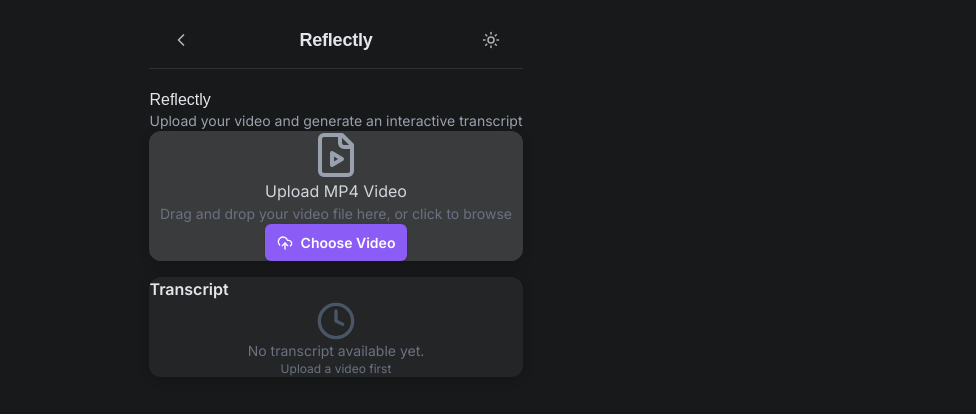
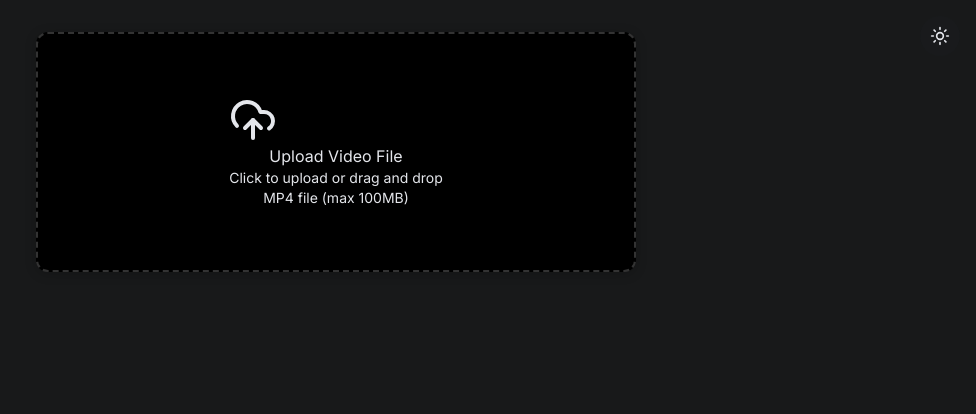
Before and after one commit to ShaikMoosa/Reflectly, a Next.js app: page / in a window 1280 px wide. Shown: the top 414 px of the page, without its empty margins (304-1280 px from the left). Built offline with nearby package versions, Linux system fonts and the light colour scheme.

Commit message:
Update UI with light theme, improved spacing and layout as requested

```diff
--- a/app/globals.css
+++ b/app/globals.css
@@ -31,6 +31,19 @@
   --upload-bg: #000000;
   --card-shadow: 0 2px 12px rgba(0, 0, 0, 0.2);
   --divider-color: rgba(255, 255, 255, 0.1);
+
+  /* Light theme colors */
+  --bg-light: #FAFAFA;
+  --bg-card-light: #FFFFFF;
+  --bg-card-hover-light: #F5F5F5;
+  --text-primary-light: #333333;
+  --text-secondary-light: #666666;
+  --text-muted-light: rgba(0, 0, 0, 0.5);
+  --border-color-light: rgba(0, 0, 0, 0.1);
+  --divider-color-light: rgba(0, 0, 0, 0.1);
+  --button-bg: #000000;
+  --button-hover: #333333;
+  --card-shadow-light: 0 2px 8px rgba(0, 0, 0, 0.1);
 }
 
 body {
@@ -110,9 +123,9 @@
   box-shadow: 0 4px 16px rgba(0, 0, 0, 0.25);
 }
 
-/* Updated button styles to match Facebook/Meta design */
+/* Updated button styles to match requested black design */
 .modern-button {
-  background-color: var(--accent-purple);
+  background-color: var(--button-bg);
   color: white;
   padding: 8px 12px;
   border-radius: 6px;
@@ -127,10 +140,11 @@
   border: none;
   min-width: 100px;
   box-shadow: 0 1px 2px rgba(0, 0, 0, 0.2);
+  margin-right: 10px;
 }
 
 .modern-button:hover {
-  background-color: var(--accent-purple-hover);
+  background-color: var(--button-hover);
   filter: brightness(1.1);
 }
 
@@ -248,13 +262,14 @@
   overflow: hidden;
 }
 
+/* Transcript styles */
 .transcript-item {
-  padding: 12px;
-  border-radius: 0;
-  border-left: none;
-  border-right: none;
-  border-top: none;
-  margin-bottom: 0;
+  padding: 12px 16px;
+  border-bottom: 1px solid var(--divider-color);
+  transition: background-color 0.15s ease;
+  display: flex;
+  align-items: flex-start;
+  gap: 12px;
 }
 
 .transcript-item:last-child {
@@ -262,117 +277,151 @@
 }
 
 .text-transcript {
+  font-size: 14px;
+  line-height: 1.5;
   color: var(--text-primary);
-  font-size: 14px;
-  line-height: 1.4;
-  font-weight: 400;
+  flex: 1;
+  margin-top: 2px;
 }
 
-/* Improve section headers */
+/* Add margin between video title and video */
 #transcript-heading {
   font-size: 16px;
   font-weight: 600;
-  color: var(--text-primary);
+  margin-top: 20px;
+  margin-bottom: 10px;
+  padding-left: 16px;
 }
 
-/* Improve spacing in transcript container */
+/* Add margin between buttons and transcript */
 .transcript-container {
-  width: 100%;
-  padding: 8px 0;
+  margin-top: 24px;
+  padding-left: 16px;
+  padding-right: 16px;
 }
 
-/* Make copy text button more visible */
+/* Move auto-scroll and copy after transcript title with left margin */
+.transcript-controls {
+  display: flex;
+  align-items: center;
+  justify-content: space-between;
+  margin-bottom: 12px;
+  padding-left: 16px;
+  padding-right: 16px;
+}
+
 .text-accent-purple {
   color: var(--accent-purple);
+  cursor: pointer;
+  font-weight: 500;
 }
 
-/* Light mode theme variables */
+/* Light mode override */
 :root.light-mode {
-  --bg-dark: #f0f2f5;
-  --bg-card: #ffffff;
-  --bg-card-hover: #f2f3f5;
-  --text-primary: #050505;
-  --text-secondary: #65676b;
-  --text-muted: rgba(0, 0, 0, 0.5);
-  --border-color: rgba(0, 0, 0, 0.1);
-  --accent-purple: #8b5cf6;
-  --accent-purple-hover: #7c3aed;
-  --upload-border: rgba(0, 0, 0, 0.2);
-  --upload-bg: #f5f5f5;
-  --card-shadow: 0 1px 2px rgba(0, 0, 0, 0.1), 0 2px 4px rgba(0, 0, 0, 0.05);
-  --divider-color: rgba(0, 0, 0, 0.1);
+  --bg-dark: var(--bg-light);
+  --bg-card: var(--bg-card-light);
+  --bg-card-hover: var(--bg-card-hover-light);
+  --text-primary: var(--text-primary-light);
+  --text-secondary: var(--text-secondary-light);
+  --text-muted: var(--text-muted-light);
+  --border-color: var(--border-color-light);
+  --divider-color: var(--divider-color-light);
+  --card-shadow: var(--card-shadow-light);
 }
 
-/* Theme toggle button styles */
+/* Add margin between video title and video player */
+.video-title {
+  margin-bottom: 16px;
+  padding: 0 16px;
+}
+
+/* Add margin between video and buttons */
+.video-container {
+  margin-bottom: 24px;
+}
+
+/* Button container for spacing */
+.button-container {
+  display: flex;
+  gap: 10px;
+  margin-top: 20px;
+  margin-bottom: 20px;
+  padding: 0 16px;
+}
+
 .theme-toggle {
-  background: transparent;
-  border: none;
-  color: var(--text-secondary);
-  width: 32px;
-  height: 32px;
+  width: 40px;
+  height: 40px;
+  border-radius: 50%;
   display: flex;
   align-items: center;
   justify-content: center;
-  border-radius: 50%;
   cursor: pointer;
-  transition: background-color 0.2s;
+  background-color: rgba(var(--gray-800), 0.1);
+  color: var(--text-primary);
+  border: none;
+  position: absolute;
+  top: 16px;
+  right: 16px;
+  transition: background-color 0.2s ease;
 }
 
 .theme-toggle:hover {
-  background-color: rgba(255, 255, 255, 0.1);
+  background-color: rgba(var(--gray-800), 0.2);
 }
 
 :root.light-mode .theme-toggle:hover {
-  background-color: rgba(0, 0, 0, 0.1);
+  background-color: rgba(var(--gray-100), 0.5);
 }
 
-/* Light mode overrides */
 :root.light-mode .modern-card {
-  box-shadow: 0 2px 8px rgba(0, 0, 0, 0.05);
+  background-color: var(--bg-card-light);
 }
 
 :root.light-mode .transcript-item {
-  border-color: rgba(0, 0, 0, 0.1);
+  border-bottom-color: var(--divider-color-light);
 }
 
 :root.light-mode .transcript-item:hover {
-  background-color: var(--bg-card-hover);
+  background-color: var(--bg-card-hover-light);
 }
 
 :root.light-mode .transcript-item.active {
-  border-color: var(--accent-purple);
+  border-left: 3px solid var(--accent-purple);
+  background-color: rgba(139, 92, 246, 0.05);
 }
 
-/* Ensure smooth transitions between themes */
+/* Default transition for all theme changes */
 body, .modern-card, .modern-button, .transcript-item, .timestamp {
-  transition: background-color 0.3s ease, color 0.3s ease, border-color 0.3s ease;
+  transition: background-color 0.3s ease, color 0.3s ease, border-color 0.3s ease, box-shadow 0.3s ease;
 }
 
-/* Accessibility styles */
 :focus {
-  outline: 2px solid var(--accent-purple);
+  outline: 2px solid rgba(139, 92, 246, 0.5);
   outline-offset: 2px;
 }
 
+/* Transcript list styling */
 .transcript-list {
   list-style: none;
   padding: 0;
   margin: 0;
+  overflow-y: auto;
 }
 
 .transcript-item {
-  padding: 12px;
-  border-radius: 0;
-  border-left: none;
-  border-right: none;
-  border-top: none;
-  margin-bottom: 0;
   position: relative;
+  cursor: pointer;
+  user-select: none;
+  display: flex;
+  align-items: flex-start;
+  padding: 12px 16px;
+  border-bottom: 1px solid var(--divider-color);
 }
 
 .transcript-item:focus {
-  outline: 2px solid var(--accent-purple);
-  background-color: rgba(139, 92, 246, 0.1);
+  outline: none;
+  background-color: rgba(139, 92, 246, 0.05);
   z-index: 1;
 }
 
@@ -382,21 +431,22 @@
 
 .transcript-item.active {
   border-left: 3px solid var(--accent-purple);
-  padding-left: 9px; /* Compensate for the border */
+  padding-left: 13px;
   background-color: rgba(139, 92, 246, 0.05);
 }
 
-/* Checkbox styling for accessibility */
+/* Checkbox styling for auto-scroll feature */
 .accessibility-checkbox {
-  width: 16px;
-  height: 16px;
-  border-radius: 3px;
-  border: 1px solid var(--border-color);
   appearance: none;
   -webkit-appearance: none;
+  width: 18px;
+  height: 18px;
+  border: 1px solid var(--text-secondary);
+  border-radius: 4px;
+  background-color: transparent;
   position: relative;
+  cursor: pointer;
   margin-right: 8px;
-  cursor: pointer;
   vertical-align: middle;
 }
 
@@ -406,20 +456,20 @@
 }
 
 .accessibility-checkbox:checked::after {
-  content: '';
+  content: "";
   position: absolute;
-  left: 5px;
+  left: 6px;
   top: 2px;
-  width: 4px;
-  height: 8px;
+  width: 5px;
+  height: 10px;
   border: solid white;
   border-width: 0 2px 2px 0;
   transform: rotate(45deg);
 }
 
 .accessibility-checkbox:focus {
-  outline: 2px solid var(--accent-purple);
-  outline-offset: 2px;
+  outline: 2px solid rgba(139, 92, 246, 0.5);
+  outline-offset: 1px;
 }
 
 .font-poppins {
@@ -430,23 +480,26 @@
   font-weight: 800;
 }
 
-/* Update divider line */
-.border-gray-800 {
-  border-color: var(--divider-color);
+/* Make video title left-aligned */
+.video-title {
+  text-align: left;
+  font-weight: 600;
+  font-size: 16px;
+  color: var(--text-primary);
 }
 
-/* Upload area styling */
+.border-gray-800 {
+  border-color: rgba(var(--gray-800), 1);
+}
+
 .border-upload-border {
-  border-color: var(--divider-color);
+  border-color: var(--upload-border);
 }
 
 .bg-upload-bg {
-  background-color: var(--bg-card-hover);
+  background-color: var(--upload-bg);
 }
 
-/* Make the main element use the full viewport height */
 main {
-  min-height: 100vh;
-  display: flex;
-  flex-direction: column;
+  padding: 20px;
 }
--- a/app/page.tsx
+++ b/app/page.tsx
@@ -19,7 +19,7 @@
   const videoRef = useRef<HTMLVideoElement>(null);
   const importTranscriptRef = useRef<HTMLInputElement>(null);
   const transcriptListRef = useRef<HTMLDivElement>(null);
-  const activeItemRef = useRef<HTMLLIElement>(null);
+  const activeItemRef = useRef<HTMLDivElement>(null);
 
   // Update current time when video is playing
   useEffect(() => {
@@ -258,117 +258,99 @@
     importTranscriptRef.current?.click();
   };
 
+  // Handle copying transcript text
+  const handleCopyTranscript = () => {
+    // Create a plain text version of the transcript
+    const plainText = transcripts.map(t => `${formatTime(t.start)} - ${t.text}`).join('\n');
+    navigator.clipboard.writeText(plainText)
+      .then(() => {
+        // Could add a toast notification here
+        console.log('Transcript copied to clipboard');
+      })
+      .catch(err => {
+        console.error('Failed to copy transcript:', err);
+        setError('Failed to copy text to clipboard');
+      });
+  };
+
   return (
-    <main className={`min-h-screen p-0 md:p-0 ${isDarkMode ? 'dark-theme' : 'light-theme'}`}>
+    <main className={`${isDarkMode ? '' : 'light-mode'}`}>
+      <button
+        className="theme-toggle"
+        onClick={toggleTheme}
+        aria-label={isDarkMode ? "Switch to light mode" : "Switch to dark mode"}
+      >
+        {isDarkMode ? <Sun size={20} /> : <Moon size={20} />}
+      </button>
+
       <div className="thread-container">
-        {/* Thread-like header */}
-        <div className="thread-header" role="navigation" aria-label="Main navigation">
-          <button
-            className="back-button"
-            aria-label="Go back"
-          >
-            <svg width="20" height="20" viewBox="0 0 24 24" fill="none" xmlns="http://www.w3.org/2000/svg" aria-hidden="true">
-              <path d="M15 18L9 12L15 6" stroke="currentColor" strokeWidth="2" strokeLinecap="round" strokeLinejoin="round"/>
-            </svg>
-          </button>
-          <div className="title font-poppins font-extrabold" id="page-title">Reflectly</div>
-          <button
-            onClick={toggleTheme}
-            className="theme-toggle"
-            aria-label={isDarkMode ? "Switch to light mode" : "Switch to dark mode"}
-            aria-pressed={!isDarkMode}
-          >
-            {isDarkMode ? <Sun size={18} aria-hidden="true" /> : <Moon size={18} aria-hidden="true" />}
-          </button>
-        </div>
-
-        <div className="px-4">
-          <h1 className="text-xl font-bold font-poppins mb-2" aria-labelledby="page-title">{videoTitle || 'Reflectly'}</h1>
-          <p className="text-gray-400 mb-4 text-sm">Upload your video and generate an interactive transcript</p>
-
-          {/* Video section */}
-          <div className="modern-card mb-4 overflow-hidden" role="region" aria-label="Video player">
         {!videoUrl ? (
-              // Upload section
           <div
+            className="modern-card flex items-center justify-center p-6 hover-scale cursor-pointer"
             onClick={() => fileInputRef.current?.click()}
-                className="border-2 border-dashed border-upload-border rounded-lg p-10 text-center cursor-pointer hover:border-gray-500 bg-opacity-30 bg-upload-bg"
-                role="button"
-                tabIndex={0}
-                aria-label="Upload video"
-                onKeyDown={(e) => {
-                  if (e.key === 'Enter' || e.key === ' ') {
-                    e.preventDefault();
-                    fileInputRef.current?.click();
-                  }
+            style={{
+              minHeight: '240px',
+              borderStyle: 'dashed',
+              borderWidth: '2px',
+              borderColor: 'var(--upload-border)',
+              backgroundColor: 'var(--upload-bg)'
             }}
           >
-                <div className="flex flex-col items-center justify-center">
-                  <FileVideo className="w-12 h-12 text-gray-400 mb-3" aria-hidden="true" />
-                  <h3 className="text-lg font-medium text-gray-300 mb-2">Upload MP4 Video</h3>
-                  <p className="text-sm text-gray-500 mb-4">Drag and drop your video file here, or click to browse</p>
-                  <button className="modern-button">
-                    <UploadCloud size={16} aria-hidden="true" />
-                    <span>Choose Video</span>
-                  </button>
+            <div className="text-center">
+              <UploadCloud className="mx-auto mb-4" size={48} />
+              <h3 className="mb-2 font-semibold">Upload Video File</h3>
+              <p className="text-sm">
+                Click to upload or drag and drop<br />
+                MP4 file (max 100MB)
+              </p>
               <input
                 ref={fileInputRef}
                 type="file"
                 accept="video/mp4"
                 onChange={handleFileUpload}
                 className="hidden"
-                    aria-hidden="true"
-                    tabIndex={-1}
               />
             </div>
           </div>
         ) : (
-              // Video player
-              <div>
-                {isUploading ? (
-                  <div className="aspect-video bg-gray-900 flex items-center justify-center w-full" aria-live="polite">
-                    <div className="animate-spin rounded-full h-12 w-12 border-t-2 border-b-2 border-accent-purple" aria-hidden="true"></div>
-                    <span className="sr-only">Loading video...</span>
-                  </div>
-                ) : (
+          <>
+            {videoTitle && <h1 className="video-title">{videoTitle}</h1>}
+
+            <div className="modern-card video-container">
               <video
                 ref={videoRef}
                 src={videoUrl}
                 controls
-                    className="w-full aspect-video bg-black"
-                    aria-label={`Video: ${videoTitle}`}
+                className="w-full"
+                style={{ borderRadius: '8px 8px 0 0' }}
               />
-                )}
-              </div>
-            )}
             </div>
 
-          {/* Action Buttons */}
-          {videoUrl && (
-            <div className="flex justify-between gap-2 mb-4" role="toolbar" aria-label="Transcript actions">
+            <div className="button-container">
               <button
                 onClick={handleTranscribe}
-                disabled={isTranscribing}
-                className="modern-button flex-1"
-                aria-busy={isTranscribing}
+                disabled={isTranscribing || !videoFile}
+                className="modern-button"
               >
                 {isTranscribing ? (
                   <>
-                    <div className="w-4 h-4 border-2 border-white border-t-transparent rounded-full animate-spin" aria-hidden="true"></div>
-                    <span>Processing...</span>
+                    <Clock className="animate-spin" size={16} />
+                    Processing...
                   </>
                 ) : (
-                  <span>Generate</span>
+                  <>
+                    <FileVideo size={16} />
+                    Generate Transcript
+                  </>
                 )}
               </button>
 
               <button
                 onClick={triggerImportTranscript}
-                className="modern-button flex-1"
-                aria-label="Import transcript from file"
+                className="modern-button"
               >
-                <Upload size={16} aria-hidden="true" />
-                <span>Import</span>
+                <Upload size={16} />
+                Import
               </button>
               <input
                 ref={importTranscriptRef}
@@ -376,122 +358,76 @@
                 accept="application/json"
                 onChange={handleImportTranscript}
                 className="hidden"
-                aria-hidden="true"
-                tabIndex={-1}
               />
 
               <button
                 onClick={handleExportTranscript}
                 disabled={transcripts.length === 0}
-                className="modern-button flex-1"
-                style={{ opacity: transcripts.length === 0 ? 0.6 : 1 }}
-                aria-label="Export transcript to file"
-                aria-disabled={transcripts.length === 0}
+                className="modern-button"
               >
-                <Download size={16} aria-hidden="true" />
-                <span>Export</span>
+                <Download size={16} />
+                Export
               </button>
+            </div>
+
+            {transcripts.length > 0 && (
+              <div>
+                <h2 id="transcript-heading">Transcript</h2>
+
+                <div className="transcript-controls">
+                  <label className="flex items-center">
+                    <input
+                      type="checkbox"
+                      checked={autoScroll}
+                      onChange={(e) => setAutoScroll(e.target.checked)}
+                      className="accessibility-checkbox"
+                    />
+                    Auto-scroll
+                  </label>
+
+                  <span
+                    onClick={handleCopyTranscript}
+                    className="text-accent-purple"
+                  >
+                    Copy all text
+                  </span>
+                </div>
+
+                <div className="transcript-container modern-card">
+                  <div className="transcript-list" ref={transcriptListRef}>
+                    {transcripts.map((transcript, index) => (
+                      <div
+                        key={index}
+                        className={`transcript-item ${index === activeTranscriptIndex ? 'active' : ''}`}
+                        onClick={() => handleTranscriptClick(transcript.start)}
+                        ref={index === activeTranscriptIndex ? activeItemRef : null}
+                        tabIndex={0}
+                        role="button"
+                        aria-pressed={index === activeTranscriptIndex}
+                      >
+                        <span className="timestamp">{formatTime(transcript.start)}</span>
+                        <span className="text-transcript">
+                          {transcript.text}
+                          {transcript.speaker && (
+                            <span className="block text-xs mt-1 text-secondary">
+                              {transcript.speaker}
+                            </span>
+                          )}
+                        </span>
+                      </div>
+                    ))}
+                  </div>
+                </div>
               </div>
             )}
 
-          {/* Error message */}
             {error && (
-            <div
-              className="rounded-md p-4 mb-4 bg-red-900 bg-opacity-30 border border-red-500 text-red-300 text-sm"
-              role="alert"
-              aria-live="assertive"
-            >
-              <p>{error}</p>
+              <div className="p-4 bg-red-500 bg-opacity-20 text-red-700 rounded mt-4">
+                {error}
               </div>
             )}
-
-          {/* Transcript section */}
-          <div className="modern-card">
-            <div className="border-b border-gray-800 px-4 py-3">
-              <h2 className="text-base font-medium" id="transcript-heading">Transcript</h2>
-            </div>
-
-            {transcripts.length === 0 ? (
-              <div className="flex flex-col items-center justify-center py-10 text-gray-500" aria-live="polite">
-                <Clock className="w-10 h-10 mb-3 text-gray-600" aria-hidden="true" />
-                <p className="text-center text-sm">No transcript available yet.</p>
-                <p className="text-xs text-center mt-2">{videoUrl ? "Click 'Generate' to create transcript" : "Upload a video first"}</p>
-              </div>
-            ) : (
-              <div
-                ref={transcriptListRef}
-                className="transcript-container"
-                role="region"
-                aria-labelledby="transcript-heading"
-              >
-                <ul className="transcript-list">
-                  {transcripts.map((transcript, index) => {
-                    const isActive = currentTime >= transcript.start && currentTime <= transcript.end;
-
-                    return (
-                      <li
-                        key={index}
-                        ref={isActive ? activeItemRef : null}
-                        className={`transcript-item border-b border-gray-800 ${isActive ? 'active' : ''}`}
-                        tabIndex={0}
-                        role="button"
-                        aria-current={isActive ? "true" : "false"}
-                        onClick={() => handleTranscriptClick(transcript.start)}
-                        onKeyDown={(e) => {
-                          if (e.key === 'Enter' || e.key === ' ') {
-                            e.preventDefault();
-                            handleTranscriptClick(transcript.start);
-                          }
-                        }}
-                      >
-                        <div className="flex items-start gap-2">
-                          <span className="timestamp" aria-label={`Jump to ${formatTime(transcript.start)}`}>
-                            {formatTime(transcript.start)}
-                          </span>
-
-                          <div className="flex-1">
-                            <p className={`text-transcript ${isActive ? 'font-medium' : ''}`}>
-                              {transcript.text}
-                            </p>
-                          </div>
-                        </div>
-                      </li>
-                    );
-                  })}
-                </ul>
-              </div>
+          </>
         )}
-
-            {transcripts.length > 0 && (
-              <div className="px-4 py-3 border-t border-gray-800">
-                <div className="flex justify-between items-center">
-                  <label htmlFor="auto-scroll" className="text-sm flex items-center gap-2">
-                    <input
-                      type="checkbox"
-                      id="auto-scroll"
-                      className="accessibility-checkbox"
-                      checked={autoScroll}
-                      onChange={(e) => setAutoScroll(e.target.checked)}
-                    />
-                    Auto-scroll to active segment
-                  </label>
-
-                  <button
-                    className="text-sm text-accent-purple hover:underline"
-                    onClick={() => {
-                      // Create a plain text version of the transcript
-                      const plainText = transcripts.map(t => `${formatTime(t.start)} - ${t.text}`).join('\n');
-                      navigator.clipboard.writeText(plainText);
-                    }}
-                    aria-label="Copy transcript text to clipboard"
-                  >
-                    Copy text
-                  </button>
-                </div>
-              </div>
-            )}
-          </div>
-        </div>
       </div>
     </main>
   );
```
Lines whose indentation alone changed are shown as unchanged.
